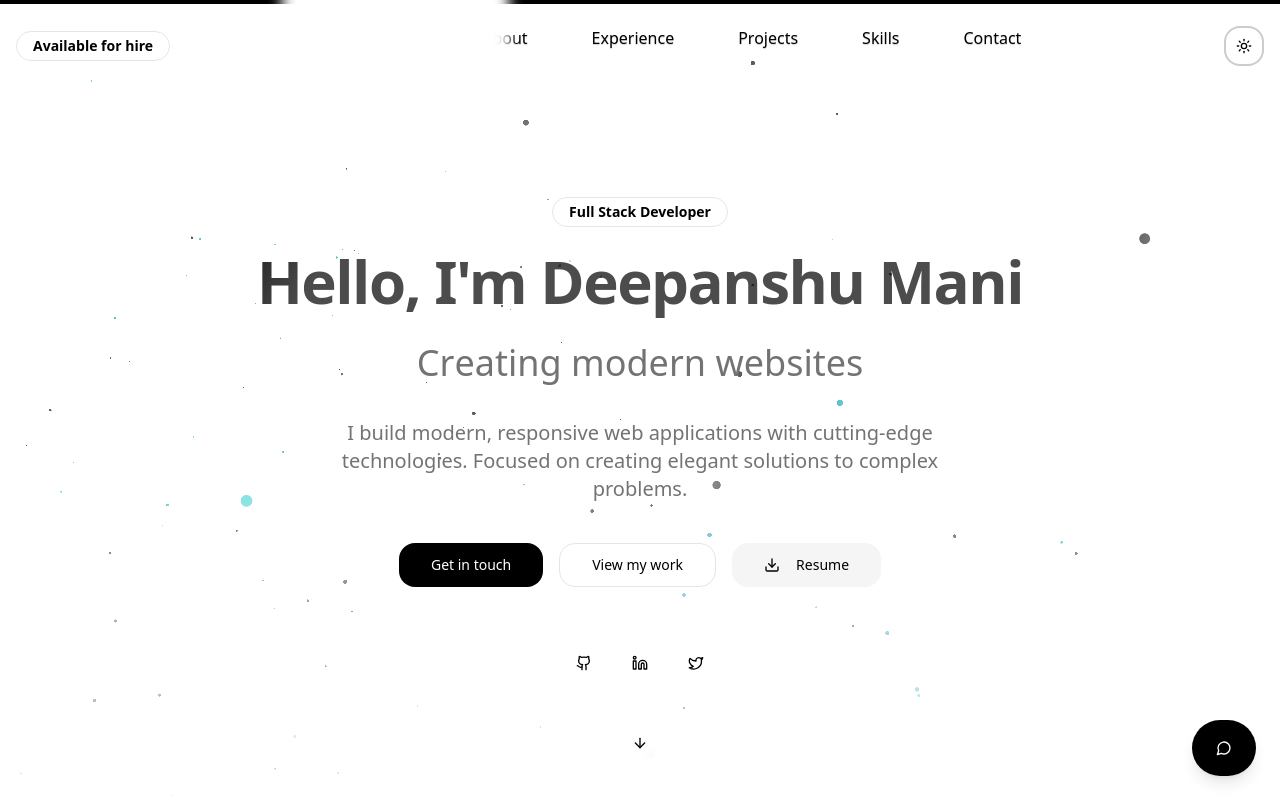
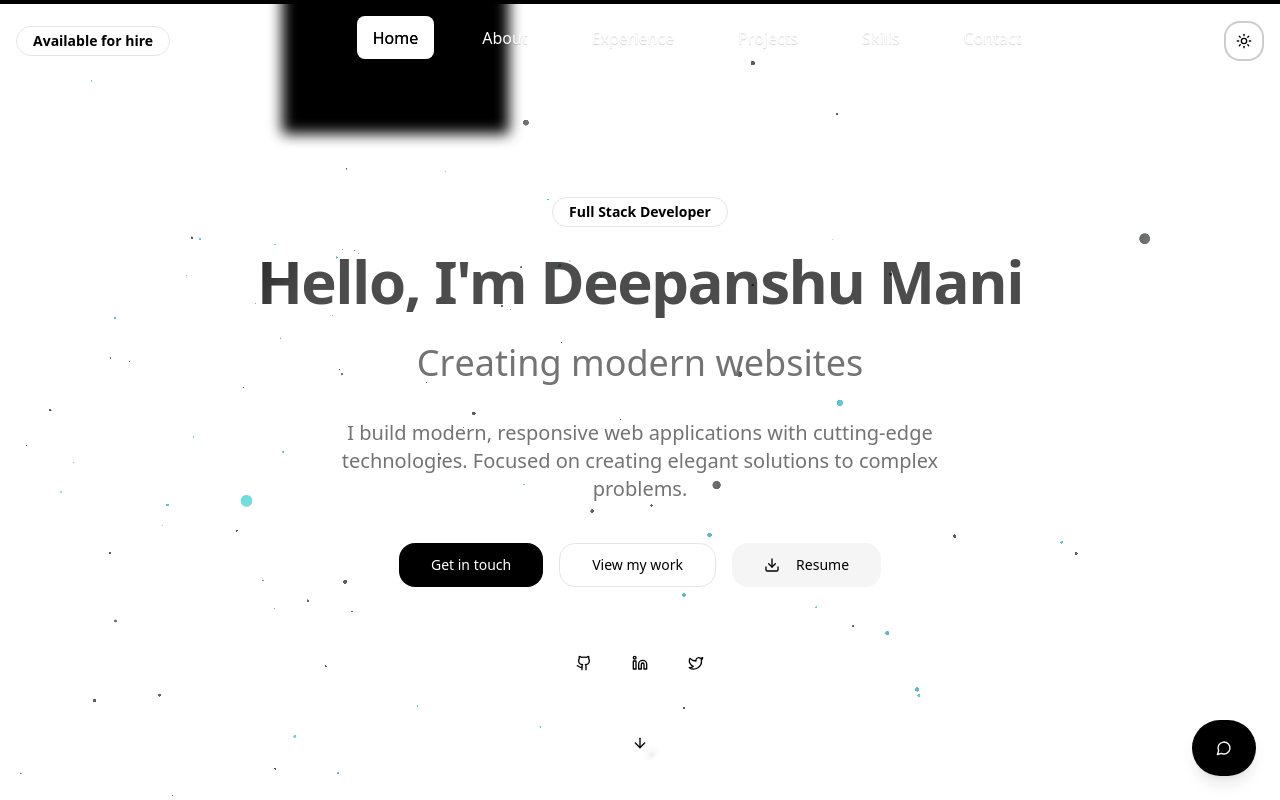
Before and after one commit to Deepanshu-mani/portfolio, a Next.js app: page / in a window 1280 px wide. Shown: the top 800 px of the page. Built offline with nearby package versions, Linux system fonts and the light colour scheme.

Commit message:
update files

```diff
--- a/components/navigation.tsx
+++ b/components/navigation.tsx
@@ -37,7 +37,9 @@ export function Navigation() {
   return (
     <motion.div
       className={`fixed top-0 left-0 right-0 z-50 transition-all duration-300 ${
-        scrolled ? "py-2 bg-background/80 backdrop-blur-md shadow-md" : "py-4"
+        scrolled
+          ? `py-2 bg-${theme === "dark" ? "gray-900" : "white"}/80 backdrop-blur-md shadow-md`
+          : "py-4"
       }`}
       initial={{ y: -100, opacity: 0 }}
       animate={{ y: 0, opacity: 1 }}
@@ -45,13 +47,23 @@ export function Navigation() {
     >
       <div className="container mx-auto flex justify-between items-center px-4">
         <div className="flex items-center gap-4">
-          <Badge variant="outline" className="rounded-2xl px-4 py-1 text-sm bg-background/80 backdrop-blur-sm">
+          <motion.div whileHover={{ scale: 1.05 }} whileTap={{ scale: 0.95 }}>
+            <Badge
+              variant="outline"
+              className={`rounded-2xl px-4 py-1 text-sm ${theme === "dark" ? "bg-background/80" : "bg-background/60"} backdrop-blur-sm`}
+            >
               Available for hire
             </Badge>
+          </motion.div>
         </div>
 
         <div className="flex-1 flex justify-center">
-          <div className="h-[60px] relative">
+          <div className="h-[50px] relative">
+            <motion.div
+              initial={{ opacity: 0 }}
+              animate={{ opacity: 1 }}
+              transition={{ duration: 1, delay: 0.5 }}
+            >
               <GooeyNav
                 items={navItems}
                 particleCount={15}
@@ -61,12 +73,11 @@ export function Navigation() {
                 animationTime={600}
                 timeVariance={300}
               />
+            </motion.div>
           </div>
         </div>
 
-        <div>
         <ThemeToggle />
-        </div>
       </div>
     </motion.div>
   )
--- a/components/sections/hero.tsx
+++ b/components/sections/hero.tsx
@@ -53,7 +53,7 @@ export function Hero() {
 
   return (
     <section className="relative h-screen flex flex-col items-center justify-center px-4 pt-20">
-      <div className="absolute inset-0 z-[1]">
+      <div className="absolute inset-0 z-[2]">
         <Particles
           particleColors={isDarkMode ? ["#ffffff", "#ffffff", "#00e5ff"] : ["#000000", "#000000", "#00e5ff"]}
           particleCount={200}
@@ -120,7 +120,7 @@ export function Hero() {
             whileTap={{ scale: 0.95 }}
             transition={{ type: "spring", stiffness: 400, damping: 17 }}
           >
-            <Button asChild size="lg" className="rounded-2xl">
+            <Button asChild size="lg" className="rounded-2xl ">
               <Link href="#contact">Get in touch</Link>
             </Button>
           </motion.div>
--- a/components/ui/gooey-nav.tsx
+++ b/components/ui/gooey-nav.tsx
@@ -1,22 +1,19 @@
-"use client"
-
-import type React from "react"
-import { useRef, useEffect, useState } from "react"
-import { useTheme } from "next-themes"
+import React, { useRef, useEffect, useState } from "react";
 
 interface GooeyNavItem {
-  label: string
-  href: string
+  label: string;
+  href: string;
 }
 
 export interface GooeyNavProps {
-  items: GooeyNavItem[]
-  animationTime?: number
-  particleCount?: number
-  particleDistances?: [number, number]
-  particleR?: number
-  timeVariance?: number
-  initialActiveIndex?: number
+  items: GooeyNavItem[];
+  animationTime?: number;
+  particleCount?: number;
+  particleDistances?: [number, number];
+  particleR?: number;
+  timeVariance?: number;
+  colors?: number[];
+  initialActiveIndex?: number;
 }
 
 const GooeyNav: React.FC<GooeyNavProps> = ({
@@ -26,140 +23,167 @@ const GooeyNav: React.FC<GooeyNavProps> = ({
   particleDistances = [90, 10],
   particleR = 100,
   timeVariance = 300,
+  colors = [1, 2, 3, 1, 2, 3, 1, 4],
   initialActiveIndex = 0,
 }) => {
-  const containerRef = useRef<HTMLDivElement>(null)
-  const navRef = useRef<HTMLUListElement>(null)
-  const filterRef = useRef<HTMLSpanElement>(null)
-  const textRef = useRef<HTMLSpanElement>(null)
-  const [activeIndex, setActiveIndex] = useState<number>(initialActiveIndex)
-  const { resolvedTheme } = useTheme()
-  const isDark = resolvedTheme === "dark"
-
-  const noise = (n = 1) => n / 2 - Math.random() * n
-  const getXY = (distance: number, pointIndex: number, totalPoints: number): [number, number] => {
-    const angle = ((360 + noise(8)) / totalPoints) * pointIndex * (Math.PI / 180)
-    return [distance * Math.cos(angle), distance * Math.sin(angle)]
-  }
-  const createParticle = (i: number, t: number, d: [number, number], r: number) => {
-    const rotate = noise(r / 10)
+  const containerRef = useRef<HTMLDivElement>(null);
+  const navRef = useRef<HTMLUListElement>(null);
+  const filterRef = useRef<HTMLSpanElement>(null);
+  const textRef = useRef<HTMLSpanElement>(null);
+  const [activeIndex, setActiveIndex] = useState<number>(initialActiveIndex);
+  const noise = (n = 1) => n / 2 - Math.random() * n;
+  const getXY = (
+    distance: number,
+    pointIndex: number,
+    totalPoints: number
+  ): [number, number] => {
+    const angle =
+      ((360 + noise(8)) / totalPoints) * pointIndex * (Math.PI / 180);
+    return [distance * Math.cos(angle), distance * Math.sin(angle)];
+  };
+  const createParticle = (
+    i: number,
+    t: number,
+    d: [number, number],
+    r: number
+  ) => {
+    let rotate = noise(r / 10);
     return {
       start: getXY(d[0], particleCount - i, particleCount),
       end: getXY(d[1] + noise(7), particleCount - i, particleCount),
       time: t,
       scale: 1 + noise(0.2),
+      color: colors[Math.floor(Math.random() * colors.length)],
       rotate: rotate > 0 ? (rotate + r / 20) * 10 : (rotate - r / 20) * 10,
-    }
-  }
+    };
+  };
   const makeParticles = (element: HTMLElement) => {
-    const d: [number, number] = particleDistances
-    const r = particleR
-    const bubbleTime = animationTime * 2 + timeVariance
-    element.style.setProperty("--time", `${bubbleTime}ms`)
+    const d: [number, number] = particleDistances;
+    const r = particleR;
+    const bubbleTime = animationTime * 2 + timeVariance;
+    element.style.setProperty("--time", `${bubbleTime}ms`);
     for (let i = 0; i < particleCount; i++) {
-      const t = animationTime * 2 + noise(timeVariance * 2)
-      const p = createParticle(i, t, d, r)
-      element.classList.remove("active")
+      const t = animationTime * 2 + noise(timeVariance * 2);
+      const p = createParticle(i, t, d, r);
+      element.classList.remove("active");
       setTimeout(() => {
-        const particle = document.createElement("span")
-        const point = document.createElement("span")
-        particle.classList.add("particle")
-        particle.style.setProperty("--start-x", `${p.start[0]}px`)
-        particle.style.setProperty("--start-y", `${p.start[1]}px`)
-        particle.style.setProperty("--end-x", `${p.end[0]}px`)
-        particle.style.setProperty("--end-y", `${p.end[1]}px`)
-        particle.style.setProperty("--time", `${p.time}ms`)
-        particle.style.setProperty("--scale", `${p.scale}`)
-        particle.style.setProperty("--rotate", `${p.rotate}deg`)
-        point.classList.add("point")
-        particle.appendChild(point)
-        element.appendChild(particle)
+        const particle = document.createElement("span");
+        const point = document.createElement("span");
+        particle.classList.add("particle");
+        particle.style.setProperty("--start-x", `${p.start[0]}px`);
+        particle.style.setProperty("--start-y", `${p.start[1]}px`);
+        particle.style.setProperty("--end-x", `${p.end[0]}px`);
+        particle.style.setProperty("--end-y", `${p.end[1]}px`);
+        particle.style.setProperty("--time", `${p.time}ms`);
+        particle.style.setProperty("--scale", `${p.scale}`);
+        particle.style.setProperty("--color", `var(--color-${p.color}, white)`);
+        particle.style.setProperty("--rotate", `${p.rotate}deg`);
+        point.classList.add("point");
+        particle.appendChild(point);
+        element.appendChild(particle);
         requestAnimationFrame(() => {
-          element.classList.add("active")
-        })
+          element.classList.add("active");
+        });
         setTimeout(() => {
           try {
-            element.removeChild(particle)
+            element.removeChild(particle);
           } catch {}
-        }, t)
-      }, 30)
+        }, t);
+      }, 30);
     }
-  }
+  };
   const updateEffectPosition = (element: HTMLElement) => {
-    if (!containerRef.current || !filterRef.current || !textRef.current) return
-    const containerRect = containerRef.current.getBoundingClientRect()
-    const pos = element.getBoundingClientRect()
+    if (!containerRef.current || !filterRef.current || !textRef.current) return;
+    const containerRect = containerRef.current.getBoundingClientRect();
+    const pos = element.getBoundingClientRect();
     const styles = {
       left: `${pos.x - containerRect.x}px`,
       top: `${pos.y - containerRect.y}px`,
       width: `${pos.width}px`,
       height: `${pos.height}px`,
-    }
-    Object.assign(filterRef.current.style, styles)
-    Object.assign(textRef.current.style, styles)
-    textRef.current.innerText = element.innerText
-  }
+    };
+    Object.assign(filterRef.current.style, styles);
+    Object.assign(textRef.current.style, styles);
+    textRef.current.innerText = element.innerText;
+  };
   const handleClick = (e: React.MouseEvent<HTMLLIElement>, index: number) => {
-    const liEl = e.currentTarget
-    if (activeIndex === index) return
-    setActiveIndex(index)
-    updateEffectPosition(liEl)
+    const liEl = e.currentTarget;
+    if (activeIndex === index) return;
+    setActiveIndex(index);
+    updateEffectPosition(liEl);
     if (filterRef.current) {
-      const particles = filterRef.current.querySelectorAll(".particle")
-      particles.forEach((p) => filterRef.current!.removeChild(p))
+      const particles = filterRef.current.querySelectorAll(".particle");
+      particles.forEach((p) => filterRef.current!.removeChild(p));
     }
     if (textRef.current) {
-      textRef.current.classList.remove("active")
-      void textRef.current.offsetWidth
-      textRef.current.classList.add("active")
+      textRef.current.classList.remove("active");
+      void textRef.current.offsetWidth;
+      textRef.current.classList.add("active");
     }
     if (filterRef.current) {
-      makeParticles(filterRef.current)
+      makeParticles(filterRef.current);
+    }
+  };
+  const handleKeyDown = (
+    e: React.KeyboardEvent<HTMLAnchorElement>,
+    index: number
+  ) => {
+    if (e.key === "Enter" || e.key === " ") {
+      e.preventDefault();
+      const liEl = e.currentTarget.parentElement;
+      if (liEl) {
+        handleClick(
+          { currentTarget: liEl } as React.MouseEvent<HTMLLIElement>,
+          index
+        );
       }
     }
-  const handleKeyDown = (e: React.KeyboardEvent<HTMLAnchorElement>, index: number) => {
-    if (e.key === "Enter" || e.key === " ") {
-      e.preventDefault()
-      const liEl = e.currentTarget.parentElement
-      if (liEl) {
-        handleClick({ currentTarget: liEl } as React.MouseEvent<HTMLLIElement>, index)
-      }
-    }
-  }
+  };
   useEffect(() => {
-    if (!navRef.current || !containerRef.current) return
-    const activeLi = navRef.current.querySelectorAll("li")[activeIndex] as HTMLElement
+    if (!navRef.current || !containerRef.current) return;
+    const activeLi = navRef.current.querySelectorAll("li")[
+      activeIndex
+    ] as HTMLElement;
     if (activeLi) {
-      updateEffectPosition(activeLi)
-      textRef.current?.classList.add("active")
+      updateEffectPosition(activeLi);
+      textRef.current?.classList.add("active");
     }
     const resizeObserver = new ResizeObserver(() => {
-      const currentActiveLi = navRef.current?.querySelectorAll("li")[activeIndex] as HTMLElement
+      const currentActiveLi = navRef.current?.querySelectorAll("li")[
+        activeIndex
+      ] as HTMLElement;
       if (currentActiveLi) {
-        updateEffectPosition(currentActiveLi)
+        updateEffectPosition(currentActiveLi);
       }
-    })
-    resizeObserver.observe(containerRef.current)
-    return () => resizeObserver.disconnect()
-  }, [activeIndex])
+    });
+    resizeObserver.observe(containerRef.current);
+    return () => resizeObserver.disconnect();
+  }, [activeIndex]);
 
   return (
     <>
-      <style jsx>{`
+      {/* This effect is quite difficult to recreate faithfully using Tailwind, so a style tag is a necessary workaround */}
+      <style>
+        {`
+          :root {
+            --linear-ease: linear(0, 0.068, 0.19 2.7%, 0.804 8.1%, 1.037, 1.199 13.2%, 1.245, 1.27 15.8%, 1.274, 1.272 17.4%, 1.249 19.1%, 0.996 28%, 0.949, 0.928 33.3%, 0.926, 0.933 36.8%, 1.001 45.6%, 1.013, 1.019 50.8%, 1.018 54.4%, 1 63.1%, 0.995 68%, 1.001 85%, 1);
+          }
           .effect {
             position: absolute;
             opacity: 1;
             pointer-events: none;
             display: grid;
             place-items: center;
-          z-index: 1;
+            z-index: 10; /* Increase the z-index so it's above the navbar */
+            width: 80%; /* Adjust width to be smaller */
+            left: 10%;  /* Center the effect */
           }
           .effect.text {
-          color: ${isDark ? "white" : "black"};
+            color: white;
             transition: color 0.3s ease;
           }
           .effect.text.active {
-          color: ${isDark ? "black" : "white"};
+            color: black;
           }
           .effect.filter {
             filter: blur(7px) contrast(100) blur(0);
@@ -170,13 +194,18 @@ const GooeyNav: React.FC<GooeyNavProps> = ({
             position: absolute;
             inset: -75px;
             z-index: -2;
-          background: ${isDark ? "black" : "white"};
+            background: black;
+            opacity: 1; /* Start with visible black background */
+            transition: opacity 0.3s ease-in-out; /* Transition the opacity */
+          }
+          .effect.active::before {
+            opacity: 0; /* Fade out the black background once the effect is active */
           }
           .effect.filter::after {
             content: "";
             position: absolute;
             inset: 0;
-          background: ${isDark ? "white" : "black"};
+            background: white;
             transform: scale(0);
             opacity: 0;
             z-index: -1;
@@ -208,7 +237,7 @@ const GooeyNav: React.FC<GooeyNavProps> = ({
             animation: particle calc(var(--time)) ease 1 -350ms;
           }
           .point {
-          background: ${isDark ? "white" : "black"};
+            background: var(--color);
             opacity: 1;
             animation: point calc(var(--time)) ease 1 -350ms;
           }
@@ -258,45 +287,53 @@ const GooeyNav: React.FC<GooeyNavProps> = ({
               opacity: 0;
             }
           }
-        .gooey-nav li.active {
-          color: ${isDark ? "black" : "white"};
+          li.active {
+            color: black;
             text-shadow: none;
           }
-        .gooey-nav li.active::after {
+          li.active::after {
             opacity: 1;
             transform: scale(1);
           }
-        .gooey-nav li::after {
+          li::after {
             content: "";
             position: absolute;
             inset: 0;
             border-radius: 8px;
-          background: ${isDark ? "white" : "black"};
+            background: white;
             opacity: 0;
             transform: scale(0);
             transition: all 0.3s ease;
             z-index: -1;
           }
-      `}</style>
+        `}
+      </style>
       <div className="relative" ref={containerRef}>
-        <nav className="flex relative" style={{ transform: "translate3d(0,0,0.01px)" }}>
+        <nav
+          className="flex relative"
+          style={{ transform: "translate3d(0,0,0.01px)" }}
+        >
           <ul
             ref={navRef}
-            className="flex gap-8 list-none p-0 px-4 m-0 relative z-[3] gooey-nav"
+            className="flex gap-8 list-none p-0 px-4 m-0 relative z-[3]"
             style={{
-              color: isDark ? "white" : "black",
+              color: "white",
               textShadow: "0 1px 1px hsl(205deg 30% 10% / 0.2)",
             }}
           >
             {items.map((item, index) => (
               <li
                 key={index}
-                className={`py-[0.6em] px-[1em] rounded-full relative cursor-pointer transition-[background-color_color_box-shadow] duration-300 ease shadow-[0_0_0.5px_1.5px_transparent] ${
+                className={`py-[0.6em] px-[1em] rounded-full relative cursor-pointer transition-[background-color_color_box-shadow] duration-300 ease shadow-[0_0_0.5px_1.5px_transparent] text-white ${
                   activeIndex === index ? "active" : ""
                 }`}
                 onClick={(e) => handleClick(e, index)}
               >
-                <a href={item.href} onKeyDown={(e) => handleKeyDown(e, index)} className="outline-none">
+                <a
+                  href={item.href}
+                  onKeyDown={(e) => handleKeyDown(e, index)}
+                  className="outline-none"
+                >
                   {item.label}
                 </a>
               </li>
@@ -307,7 +344,7 @@ const GooeyNav: React.FC<GooeyNavProps> = ({
         <span className="effect text" ref={textRef} />
       </div>
     </>
-  )
-}
+  );
+};
 
-export default GooeyNav
+export default GooeyNav;
```
Lines whose indentation alone changed are shown as unchanged.
